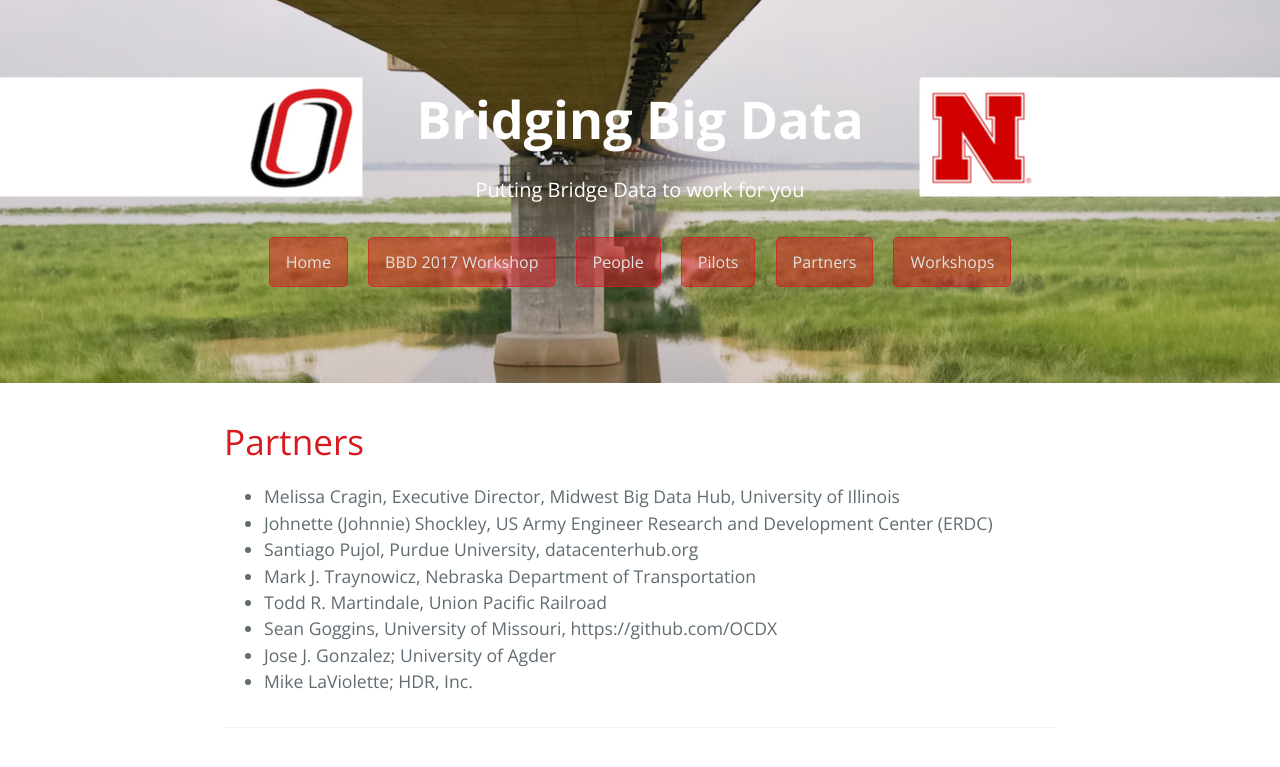
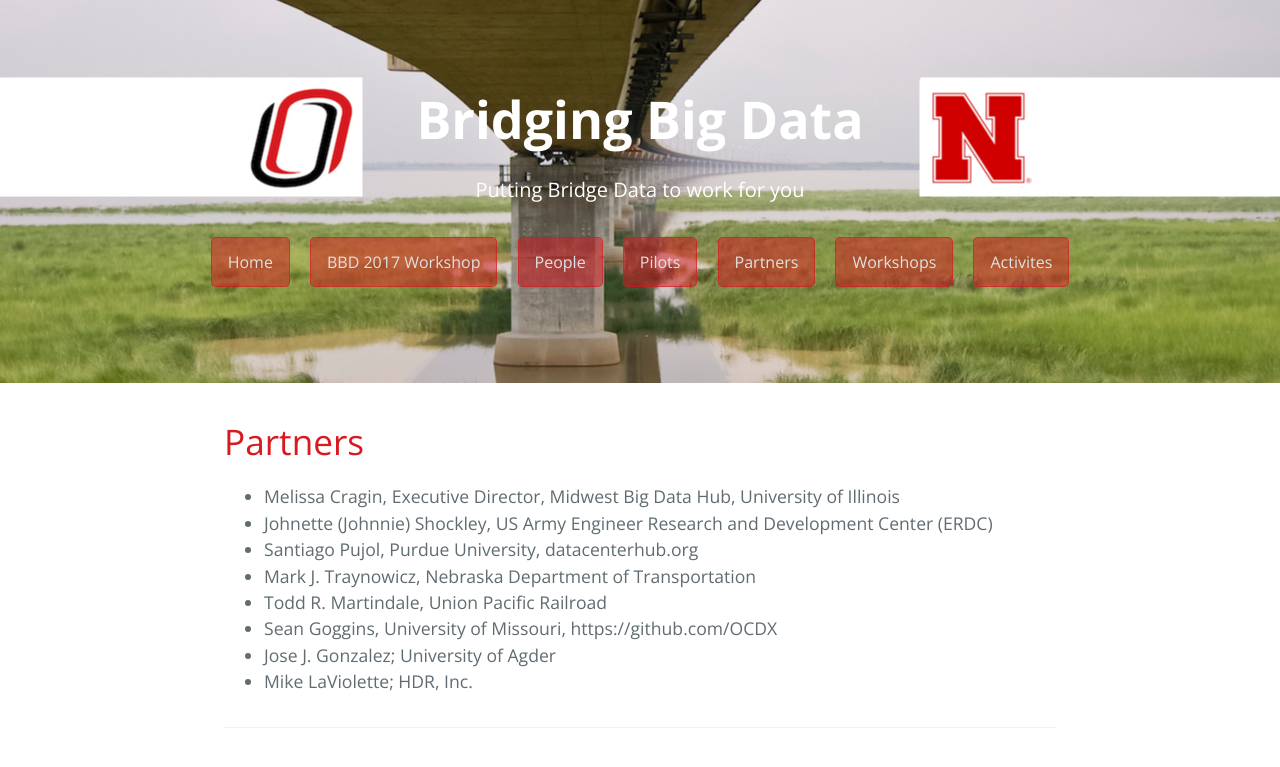
Before and after one commit to BridgingBigData/BridgingBigData.github.io, a Jekyll site: the page built from pages/partners.md, in a window 1280 px wide. Shown: the top 767 px of the page. Built offline with Jekyll 4.4.1, drawn with Linux system fonts in a browser that asks for light colours.

Commit message:
Update default.html

```diff
--- a/_layouts/default.html
+++ b/_layouts/default.html
@@ -21,6 +21,7 @@
       <a href="/pages/datasets.html" class="btn">Pilots</a>
       <a href="/pages/partners.html" class="btn">Partners</a>
       <a href="/pages/workshops.html" class="btn">Workshops</a>
+      <a href="/pages/presentations.html" class="btn">Activites</a>
     </section>
 
 
```
